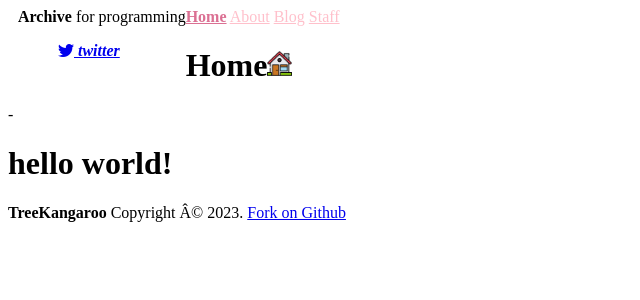
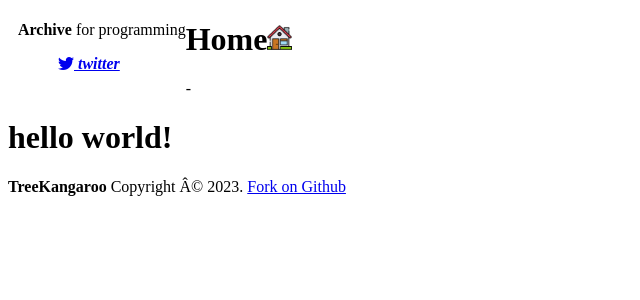
Before and after one commit to yunjj92/yunjj92.github.io, a Jekyll site: the page built from index.html, in a window 1280 px wide. Shown: the top 300 px of the page, without its empty margins (0-640 px from the left). Built offline with Jekyll 4.4.1, drawn with Linux system fonts in a browser that asks for light colours; some web fonts are replaced.

Commit message:
creating header.html

```diff
--- /dev/null
+++ b/_includes/header.html
@@ -0,0 +1,11 @@
+
+
+
+<div class="horizontal">
+    <header> <strong> Archive </strong> for programming </header>
+    <ul class="icons">
+        <a href="#" target="_blank">
+            <i class="bi bi-twitter"> <strong class="label">twitter</strong></i>
+        </a>
+    </ul>
+</div>
--- a/_layouts/default.html
+++ b/_layouts/default.html
@@ -17,21 +17,19 @@
                 <div id="sidebar">
 
                 </div>
-                <div class="horizontal">
-                    <header> <strong> Archive </strong> for programming </header>
-                    <ul class="icons">
-                        <a href="#" target="_blank">
-                            <i class="bi bi-twitter"> <strong class="label">twitter</strong></i>
-                        </a>
-                    </ul>
+                <!-- <div class="horizontal"> -->
+                <div>
+                    {% include header.html %}
                 </div>
 
             </div>
 
-            <div>
+        <div>
+        </div>
+<!--             <div>
                 <a class="toggle"></a>
                 {% include navigation.html %}
-            </div>
+            </div> -->
             <h1>{{ page.title }}<img src="/assets/images/house.png" width="25px" height="25px"></h1>
             <p>{{ page.date | date_to_string }} - {{ page.author }}</p>
 
```
Also changed, not shown: _layouts/header.html (deleted).
